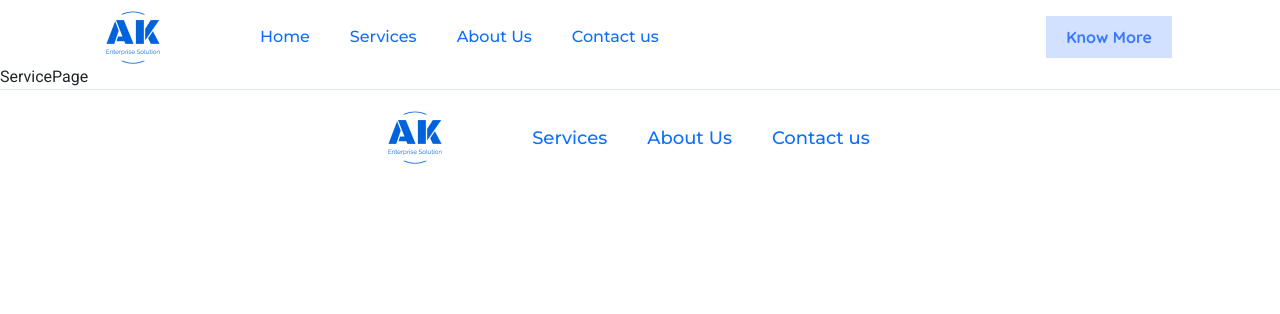
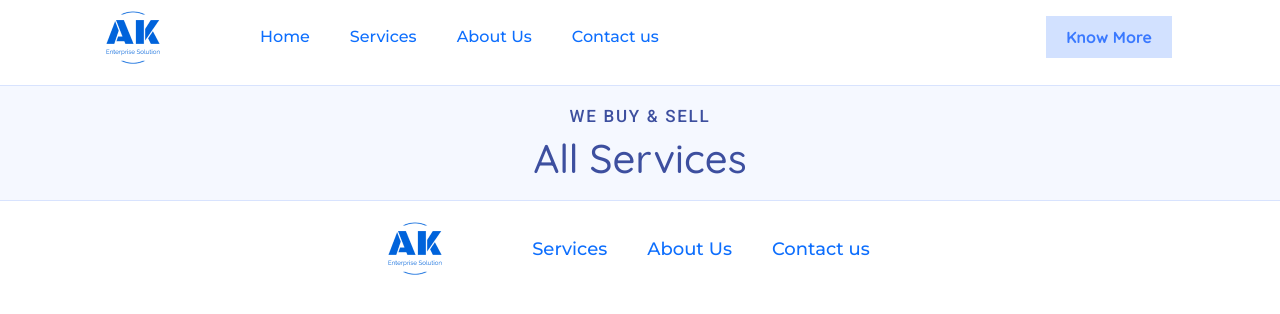
Before and after one commit to Eshat002/Business-Website-With-React-Django, a React (Create React App) app in the folder frontend/: page /service in a window 1280 px wide. Shown: the top 314 px of the page. Built offline with nearby package versions, Linux system fonts and the light colour scheme.

Commit message:
added HeadlineCompo

```diff
--- /dev/null
+++ b/frontend/src/Components/HeadlineCompo/HeadlineCompo.css
@@ -0,0 +1,32 @@
+.headline-compo-sub-title {
+    font-family: "Roboto", sans-serif;
+    font-weight: 500;
+    font-size: 17px;
+    color: #3D4F9F;
+    text-transform: uppercase;
+    letter-spacing: .1em;
+}
+
+.headline-compo-title {
+    font-family: "Quicksand", sans-serif;
+    font-weight: 500;
+    font-size: 40px;
+    color: #3D4F9F;
+}
+
+.headline-compo {
+    background-color: #F5F8FF;
+    padding: 20px 0px 10px 0px;
+    border-top: 1px solid #D8E3FE
+}
+
+
+@media screen and (max-width:991.20px) {
+    .headline-compo-sub-title {
+        font-size: 12px;
+    }
+
+    .headline-compo-title {
+        font-size: 35px;
+    }
+}
--- /dev/null
+++ b/frontend/src/Components/HeadlineCompo/HeadlineCompo.jsx
@@ -0,0 +1,22 @@
+import React from 'react'
+import './HeadlineCompo.css'
+
+const HeadlineCompo = ({ title, subTitle }) => {
+    return (
+        <div className='headline-compo'>
+            <div className="container-fluid">
+                <div className="row">
+                    <div className="col-lg-2"></div>
+                    <div className="col-lg-8 text-center">
+                        <h5 className='headline-compo-sub-title'>{subTitle}</h5>
+                        <h2 className='headline-compo-title'> {title}</h2></div>
+                    <div className="col-lg-2"></div>
+                </div>
+            </div>
+
+
+        </div>
+    )
+}
+
+export default HeadlineCompo
--- a/frontend/src/Components/HomePage.jsx
+++ b/frontend/src/Components/HomePage.jsx
@@ -8,7 +8,7 @@ import Process from './Process/Process'
 import Works from './Works/Works'
 import Review from './Review/Review'
 import Interest from './Interest/Interest'
-import Footer from './Footer/Footer'
+
 
 
 const HomePage = () => {
--- a/frontend/src/Components/Navbar/Navbar.css
+++ b/frontend/src/Components/Navbar/Navbar.css
@@ -4,6 +4,7 @@
      /* padding-left: 110px;
      padding-right: 110px */
      width: 85%;
+     padding-bottom: 20px;
 
  }
 
--- a/frontend/src/Components/ServicePage.jsx
+++ b/frontend/src/Components/ServicePage.jsx
@@ -1,9 +1,11 @@
 import React from 'react'
+import HeadlineCompo from './HeadlineCompo/HeadlineCompo'
 
 const ServicePage = () => {
     return (
         <div>
-            ServicePage
+            <HeadlineCompo subTitle="we buy & sell" title="All Services" />
+
         </div>
     )
 }
```
